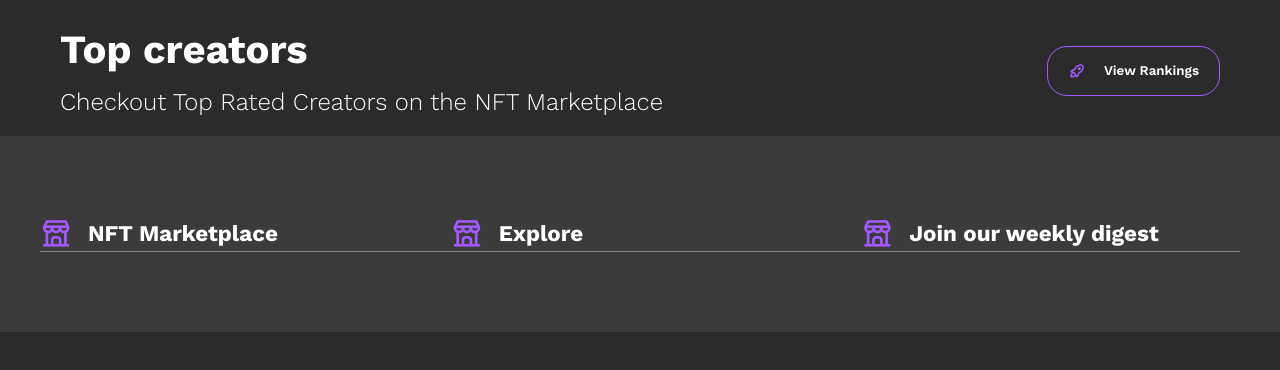
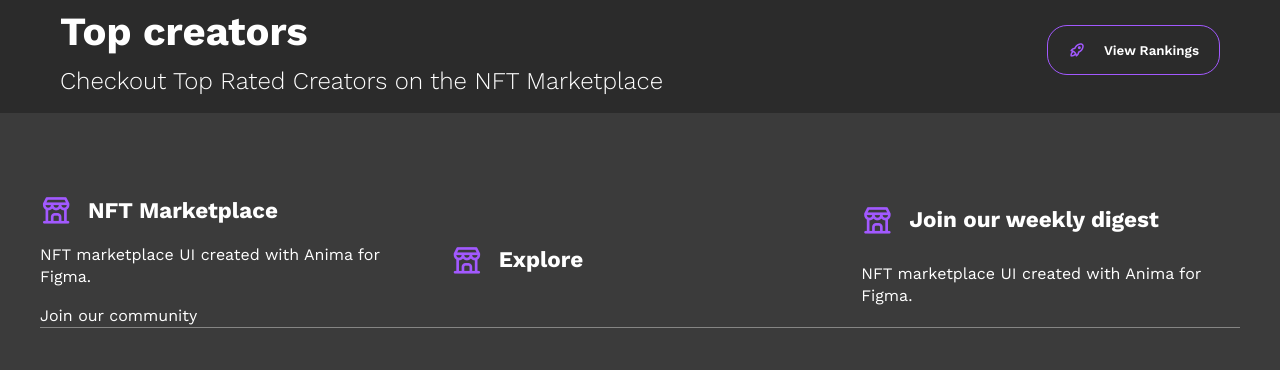
Before and after one commit to jcamilodev1/nfr-market, a Vue app: page /#/ in a window 1280 px wide. Shown: the part 1762-2132 px from the top of the page. Before the commit the page ends 2094 px from the top, so only its background shows below. Built offline with nearby package versions, Linux system fonts and the light colour scheme.

Commit message:
add fonts changes

```diff
--- a/src/assets/style.scss
+++ b/src/assets/style.scss
@@ -21,3 +21,9 @@
   font-size: 1.4rem;
   line-height: 2.2rem;
 }
+
+p {
+  font-size: 1rem;
+  line-height: 1.4rem;
+  font-weight: 400;
+}
--- a/src/components/FooterView.vue
+++ b/src/components/FooterView.vue
@@ -9,6 +9,8 @@
             <i class="ti ti-building-store"></i>
             <h5>NFT Marketplace</h5>
           </div>
+          <p>NFT marketplace UI created with Anima for Figma.</p>
+          <p>Join our community</p>
         </div>
         <div class="footer__column">
           <div class="footer__title">
@@ -21,6 +23,7 @@
             <i class="ti ti-building-store"></i>
             <h5>Join our weekly digest</h5>
           </div>
+          <p>NFT marketplace UI created with Anima for Figma.</p>
         </div>
       </div>
     </section>
@@ -43,6 +46,10 @@
     gap: 2rem;
     border-bottom: 1px solid #858584;
   }
+  &__column {
+    display: grid;
+    gap: 1rem;
+  }
   &__title {
     display: flex;
     gap: 1rem;
```
